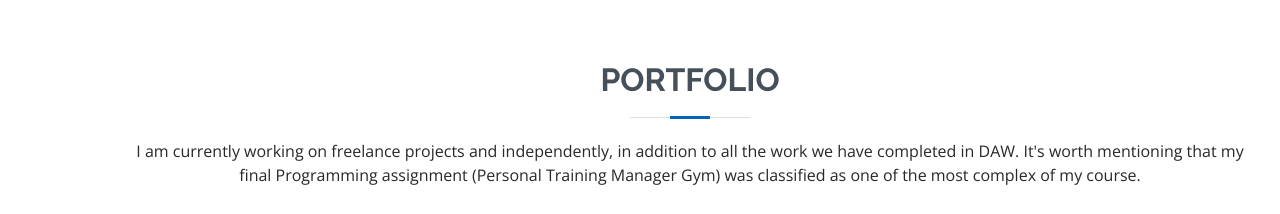
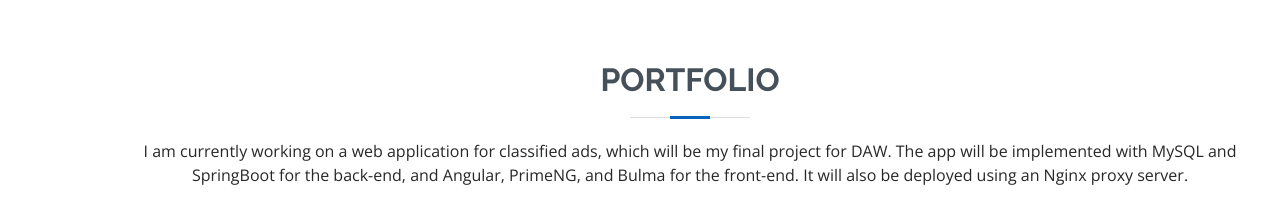
Before and after one commit to FRomeroDev/FRomeroDev.github.io, a plain HTML site: page index.html in a window 1280 px wide. Shown: the part 3680-3894 px from the top of the page. Drawn offline with nearby package versions, Linux system fonts and the light colour scheme.

Commit message:
UpdatePort

```diff
--- a/index.html
+++ b/index.html
@@ -367,10 +367,9 @@
 
         <div class="section-title">
           <h2>Portfolio</h2>
-          <p>I am currently working on freelance projects and independently, in addition to all the work we have
-            completed in DAW. It's worth mentioning that my final Programming assignment (Personal Training Manager Gym)
-            was classified as one of the most
-            complex of my course.</p>
+          <p>I am currently working on a web application for classified ads, which will be my final project for DAW. The
+            app will be implemented with MySQL and SpringBoot for the back-end, and Angular, PrimeNG, and Bulma for the
+            front-end. It will also be deployed using an Nginx proxy server.</p>
         </div>
 
         <div class="row">
```
